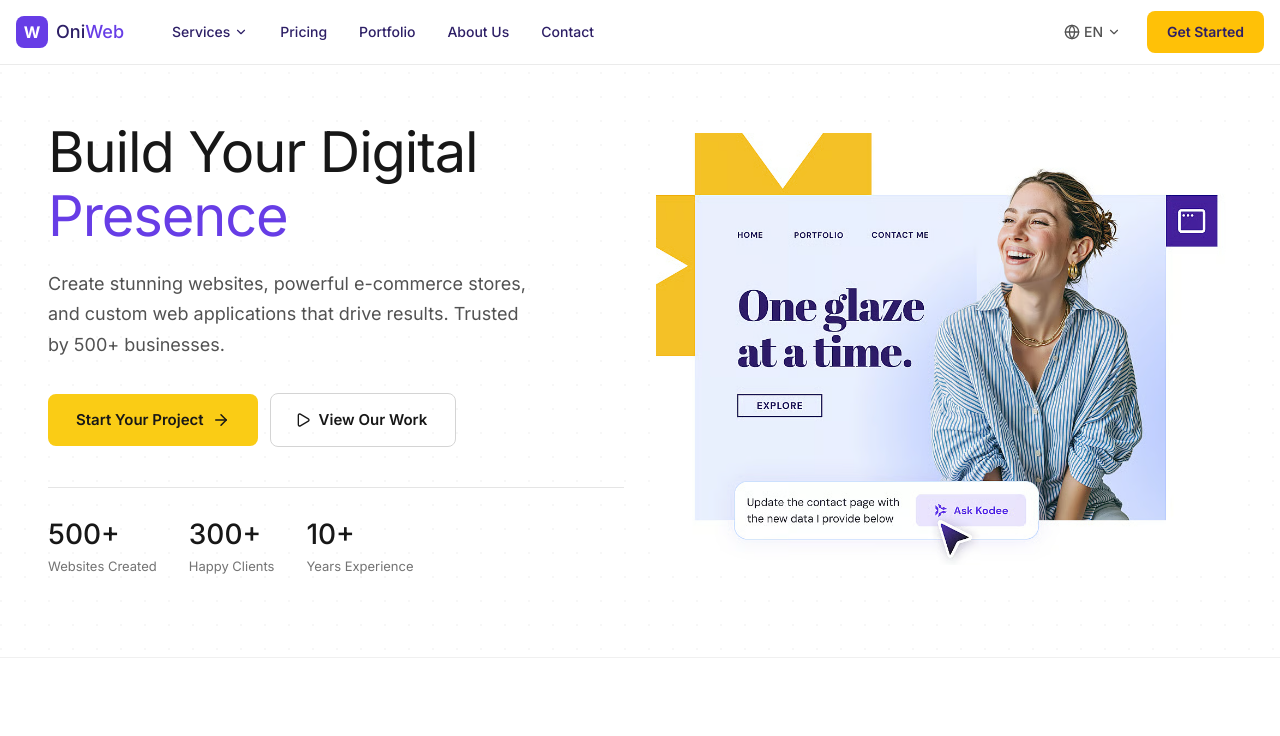
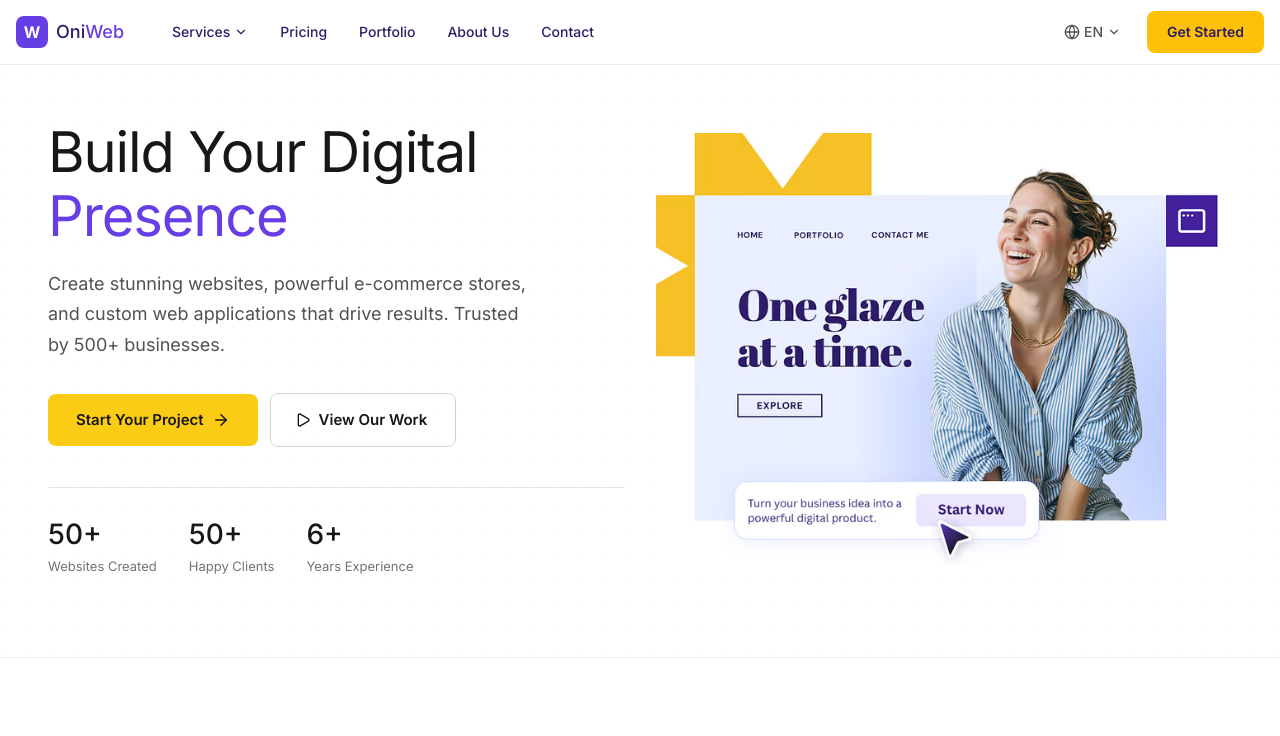
Before and after one commit to ardijancuri/Web-Platform-app, a Next.js app: page /en in a window 1280 px wide. Shown: the top 736 px of the page. Built offline with nearby package versions, Linux system fonts and the light colour scheme.

Commit message:
udpated hero section image and testimonials section

```diff
--- a/src/components/sections/Hero.tsx
+++ b/src/components/sections/Hero.tsx
@@ -84,15 +84,15 @@ const Hero = () => {
               style={{ gap: '32px', paddingTop: '24px', borderTop: '1px solid #E5E5E5' }}
             >
               <div>
-                <div style={{ fontSize: '28px', fontWeight: 500, color: '#171717' }}>500+</div>
+                <div style={{ fontSize: '28px', fontWeight: 500, color: '#171717' }}>50+</div>
                 <div style={{ fontSize: '13px', color: '#737373' }}>{t('stats.websites')}</div>
               </div>
               <div>
-                <div style={{ fontSize: '28px', fontWeight: 500, color: '#171717' }}>300+</div>
+                <div style={{ fontSize: '28px', fontWeight: 500, color: '#171717' }}>50+</div>
                 <div style={{ fontSize: '13px', color: '#737373' }}>{t('stats.clients')}</div>
               </div>
               <div>
-                <div style={{ fontSize: '28px', fontWeight: 500, color: '#171717' }}>10+</div>
+                <div style={{ fontSize: '28px', fontWeight: 500, color: '#171717' }}>6+</div>
                 <div style={{ fontSize: '13px', color: '#737373' }}>{t('stats.experience')}</div>
               </div>
             </div>
@@ -113,7 +113,7 @@ const Hero = () => {
               }}
             >
               <Image
-                src="/hero-section-image.avif"
+                src="/start-now.avif"
                 alt="Web Development"
                 fill
                 className="object-cover object-center rounded-2xl"
--- a/src/components/sections/Testimonials.tsx
+++ b/src/components/sections/Testimonials.tsx
@@ -12,35 +12,35 @@ const Testimonials = () => {
     {
       id: 1,
       name: 'Marko Petrovski',
-      role: 'CEO, TechStart MK',
+      role: 'CEO',
       image: 'https://images.unsplash.com/photo-1472099645785-5658abf4ff4e?w=100&h=100&fit=crop&crop=face',
       content: 'The team delivered an exceptional website that perfectly represents our brand. Our online presence has never been stronger.',
     },
     {
       id: 2,
       name: 'Ana Stefanovska',
-      role: 'Owner, Fashion Boutique',
+      role: 'Business Owner',
       image: 'https://images.unsplash.com/photo-1494790108377-be9c29b29330?w=100&h=100&fit=crop&crop=face',
       content: 'Our e-commerce store has transformed our business. Sales increased by 200% in the first three months!',
     },
     {
       id: 3,
       name: 'Blerim Ahmeti',
-      role: 'Founder, Restaurant Chain',
+      role: 'Founder',
       image: 'https://images.unsplash.com/photo-1507003211169-0a1dd7228f2d?w=100&h=100&fit=crop&crop=face',
       content: 'Professional service from start to finish. The booking system they built has streamlined our operations completely.',
     },
     {
       id: 4,
       name: 'Elena Jovanovska',
-      role: 'Marketing Director, HealthCare Plus',
+      role: 'Marketing Director',
       image: 'https://images.unsplash.com/photo-1438761681033-6461ffad8d80?w=100&h=100&fit=crop&crop=face',
       content: 'Working with OniWeb was a game-changer for our healthcare portal. Patient satisfaction scores improved significantly.',
     },
     {
       id: 5,
       name: 'Dragan Nikolovski',
-      role: 'CTO, FinTech Solutions',
+      role: 'CTO',
       image: 'https://images.unsplash.com/photo-1500648767791-00dcc994a43e?w=100&h=100&fit=crop&crop=face',
       content: 'The web application they developed exceeded our expectations. Robust, secure, and beautifully designed.',
     },
```
Also changed, not shown: public/Start-Now.avif (added).
